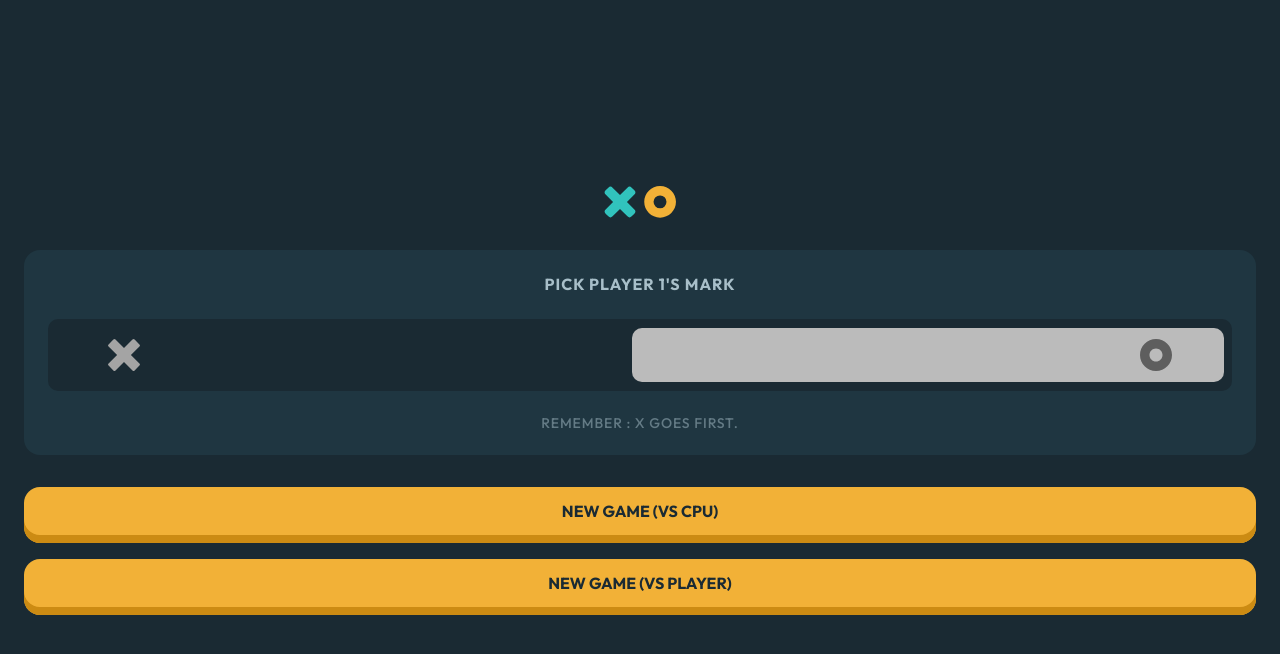
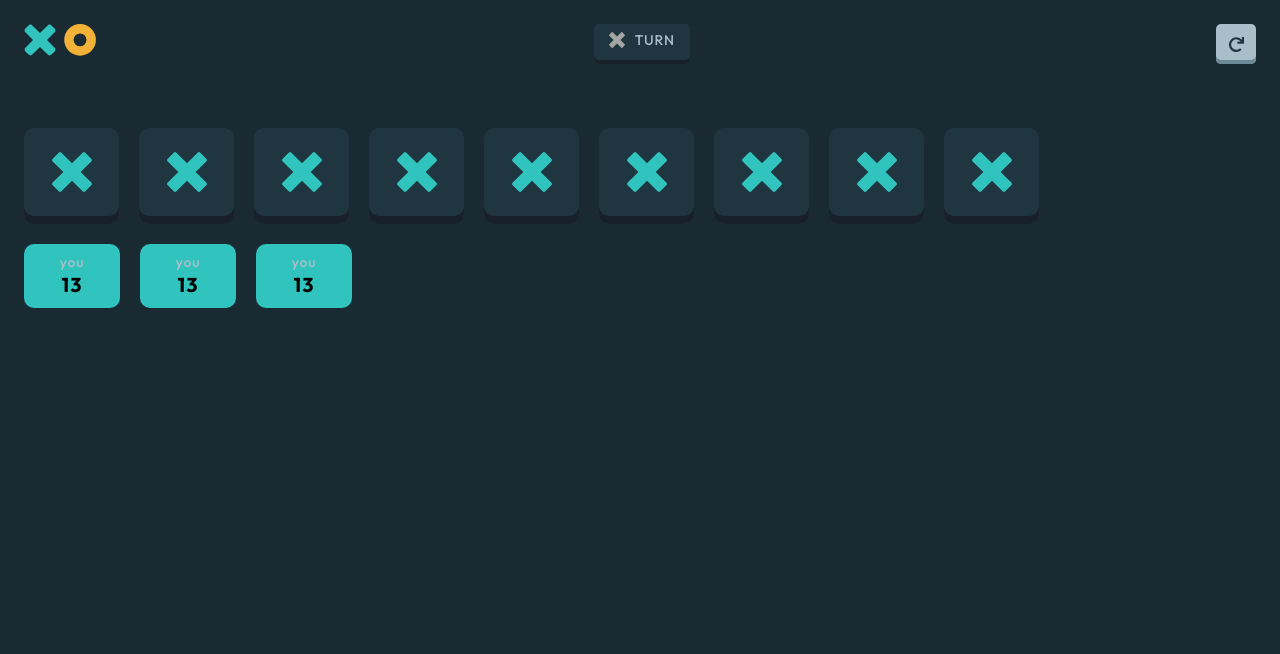
Before and after one commit to EnkiEnki77/Tic-Tac-Toe-game, a React (Create React App) app: page /game in a window 1280 px wide. Shown: the top 654 px of the page. Built offline with nearby package versions, Linux system fonts and the light colour scheme.

Commit message:
created game screen

```diff
--- a/package.json
+++ b/package.json
@@ -12,6 +12,7 @@
     "@types/react-dom": "^18.0.6",
     "react": "^18.2.0",
     "react-dom": "^18.2.0",
+    "react-router-dom": "^6.4.2",
     "react-scripts": "5.0.1",
     "typescript": "^4.8.4",
     "web-vitals": "^2.1.4"
--- a/src/App.tsx
+++ b/src/App.tsx
@@ -1,11 +1,22 @@
 import React from 'react';
+import GameScreen from './GameScreen';
 import MenuScreen from './MenuScreen';
+import {
+  BrowserRouter as Router,
+  Route,
+  Routes
+} from "react-router-dom";
 
 function App() {
   return (
-    <div className="App">
-      <MenuScreen/>
-    </div>
+    <Router>
+      <div className="App">
+        <Routes>
+          <Route path='/' element={<MenuScreen/>}/>
+          <Route path='/game' element={<GameScreen/>}/>
+        </Routes>
+      </div>
+    </Router>
   );
 }
 
--- a/src/GameScreen.tsx
+++ b/src/GameScreen.tsx
@@ -9,9 +9,9 @@ type Props = {}
 
 const GameScreen = (props: Props) => {
   return (
-    <div>
-        <div>
-            <img src={Logo} alt="" />
+    <div className="flex flex-col gap-5 px-6 pt-6 bg-darkBlue1 h-screen">
+        <div className="flex justify-between mb-11">
+            <img className="w-[72px] h-8" src={Logo} alt="" />
             <Turn/>
             <Refresh/>
         </div>
--- a/src/components/Board.tsx
+++ b/src/components/Board.tsx
@@ -1,10 +1,17 @@
 import React from 'react'
+import Square from './Square'
 
 type Props = {}
 
 const Board = (props: Props) => {
+  const boardMark = [{mark: "", id: 1}, {mark: "", id: 2}, {mark: "", id: 3},
+  {mark: "", id: 4}, {mark: "", id: 5}, {mark: "", id: 6},
+  {mark: "", id: 7}, {mark: "", id: 8}, {mark: "", id: 9},]
   return (
-    <div>Board</div>
+    <div className="flex flex-wrap gap-5">
+      {boardMark.map(item => <Square mark={item.mark} key={item.id} id={item.id}/>)}
+
+    </div>
   )
 }
 
--- a/src/components/GameStat.tsx
+++ b/src/components/GameStat.tsx
@@ -4,7 +4,10 @@ type Props = {}
 
 const GameStat = (props: Props) => {
   return (
-    <div>GameStat</div>
+    <div className="w-24 h-16 rounded-[10px] bg-blue1 flex flex-col items-center justify-center">
+      <p>you</p>
+      <h3 className="text-xl">13</h3>
+    </div>
   )
 }
 
--- a/src/components/GameStats.tsx
+++ b/src/components/GameStats.tsx
@@ -1,10 +1,16 @@
 import React from 'react'
+import GameStat from './GameStat'
 
 type Props = {}
 
 const GameStats = (props: Props) => {
+
   return (
-    <div>GameStats</div>
+    <div className="w-full flex gap-5 ">
+      <GameStat/>
+      <GameStat/>
+      <GameStat/>
+    </div>
   )
 }
 
--- a/src/components/Refresh.tsx
+++ b/src/components/Refresh.tsx
@@ -1,10 +1,13 @@
 import React from 'react'
+import refresh from '../assets/icon-restart.svg'
 
 type Props = {}
 
 const Refresh = (props: Props) => {
   return (
-    <div>Refresh</div>
+    <div className="w-10 h-10 bg-grey1 rounded-[5px] flex justify-center items-center shadow-[inset_0px_-4px_0px_#6B8997]">
+      <img className="w-[15px] h-[15px  ]" src={refresh} alt="" />
+    </div>
   )
 }
 
--- a/src/components/Square.tsx
+++ b/src/components/Square.tsx
@@ -1,10 +1,16 @@
 import React from 'react'
+import X from '../assets/icon-x.svg'
 
-type Props = {}
+type Props = {
+  mark:string,
+  id:number
+}
 
 const Square = (props: Props) => {
   return (
-    <div>Square</div>
+    <div className="w-[95px] h-24 pb-2 flex justify-center items-center bg-darkBlue2 rounded-[10px] shadow-[inset_0px_-8px_0px_#18212a]">
+      <img className="h-10 w-10 z-30 " src={X} alt="" />
+    </div>
   )
 }
 
--- a/src/components/Turn.tsx
+++ b/src/components/Turn.tsx
@@ -1,10 +1,15 @@
 import React from 'react'
+import X from '../assets/icon-x.svg'
+
 
 type Props = {}
 
 const Turn = (props: Props) => {
   return (
-    <div>Turn</div>
+    <div className="px-[15px] mr-7 flex items-center pb-2 justify-between h-10 w-24 bg-darkBlue2 rounded-[5px] shadow-[inset_0px_-4px_0px_#18212a]">
+      <img className="h-4 w-4 z-30 grayscale" src={X} alt="" />
+      <p className="text-grey1 uppercase">Turn</p>
+    </div>
   )
 }
 
```
Also changed, not shown: 1 other file (tests, documents, lock files or other folders).
